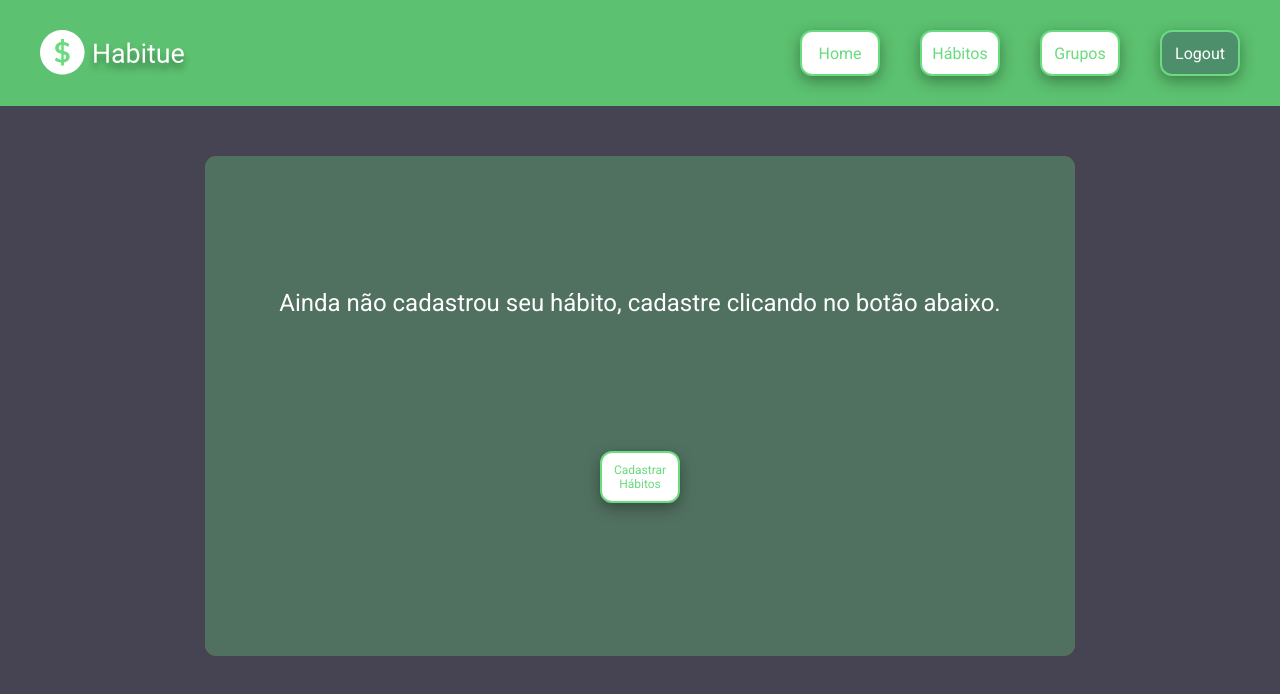
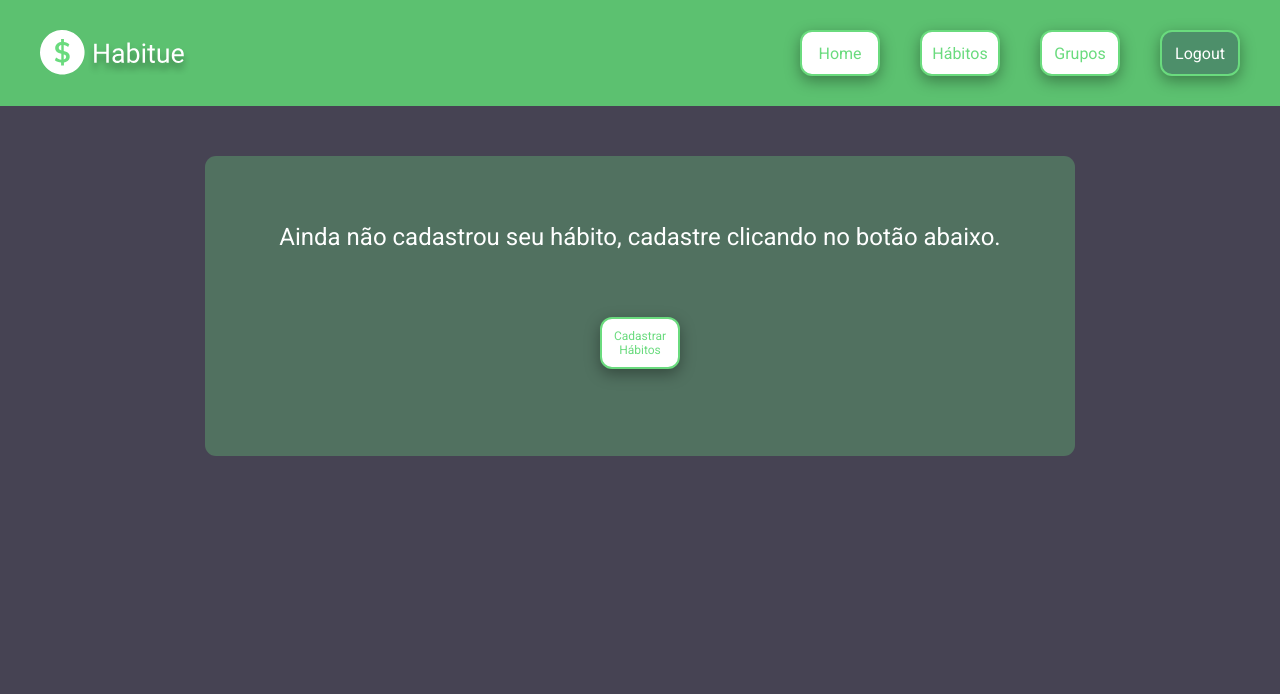
Before and after one commit to LucasRocha2308/Habitue, a React (Create React App) app: page /habit in a window 1280 px wide. Shown: the top 694 px of the page. Built offline with nearby package versions, Linux system fonts and the light colour scheme; no server answers; sample sign-in values are in the browser's storage.

Commit message:
fix: layer quebrando reparado.

```diff
--- a/src/components/MainHabit/style.js
+++ b/src/components/MainHabit/style.js
@@ -5,19 +5,19 @@ export const BackCard = styled.div`
   border-radius: 11px;
   margin: 50px auto;
   display: flex;
-  flex-flow: column wrap;
+  flex-flow: column;
   justify-content: space-evenly;
   align-items: center;
   font-size: 24px;
   padding: 20px;
   text-align: center;
-
+  box-sizing: border-box;
   width: 90vw;
   height: 220px;
 
   @media (min-width: 600px) {
     max-width: 870px;
-    height: 500px;
+    height: 300px;
   }
 
   button {
--- a/src/styles/globalStyle.js
+++ b/src/styles/globalStyle.js
@@ -15,10 +15,12 @@ export default createGlobalStyle`
             --red: #c53030;
         }
 
+
+
+
     body{
         background: var(--green);
         color: var(--white);
-        height: 100vh;
     }
     body,input, button{
         font-family: 'Roboto', sans-serif;
```
